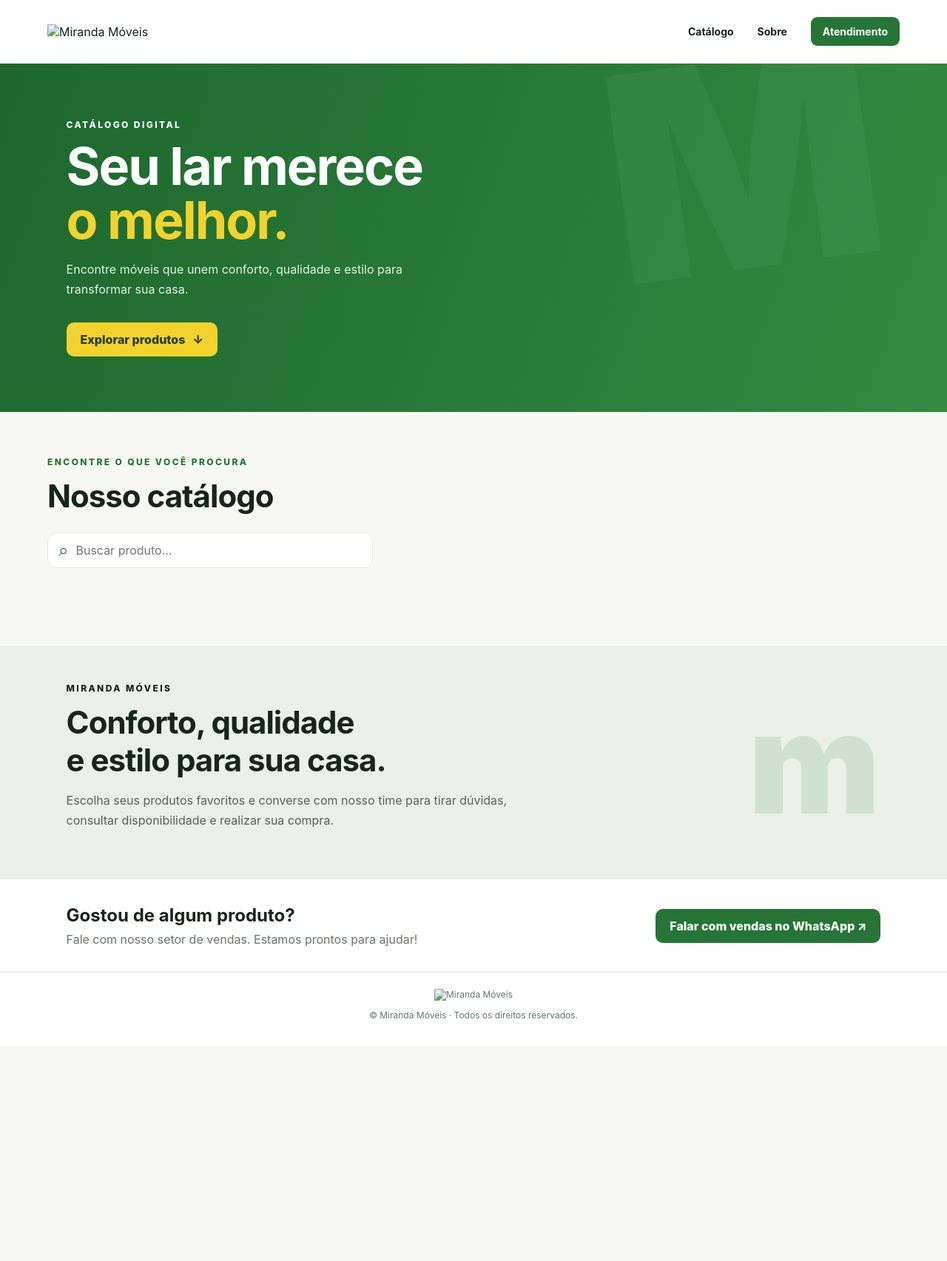
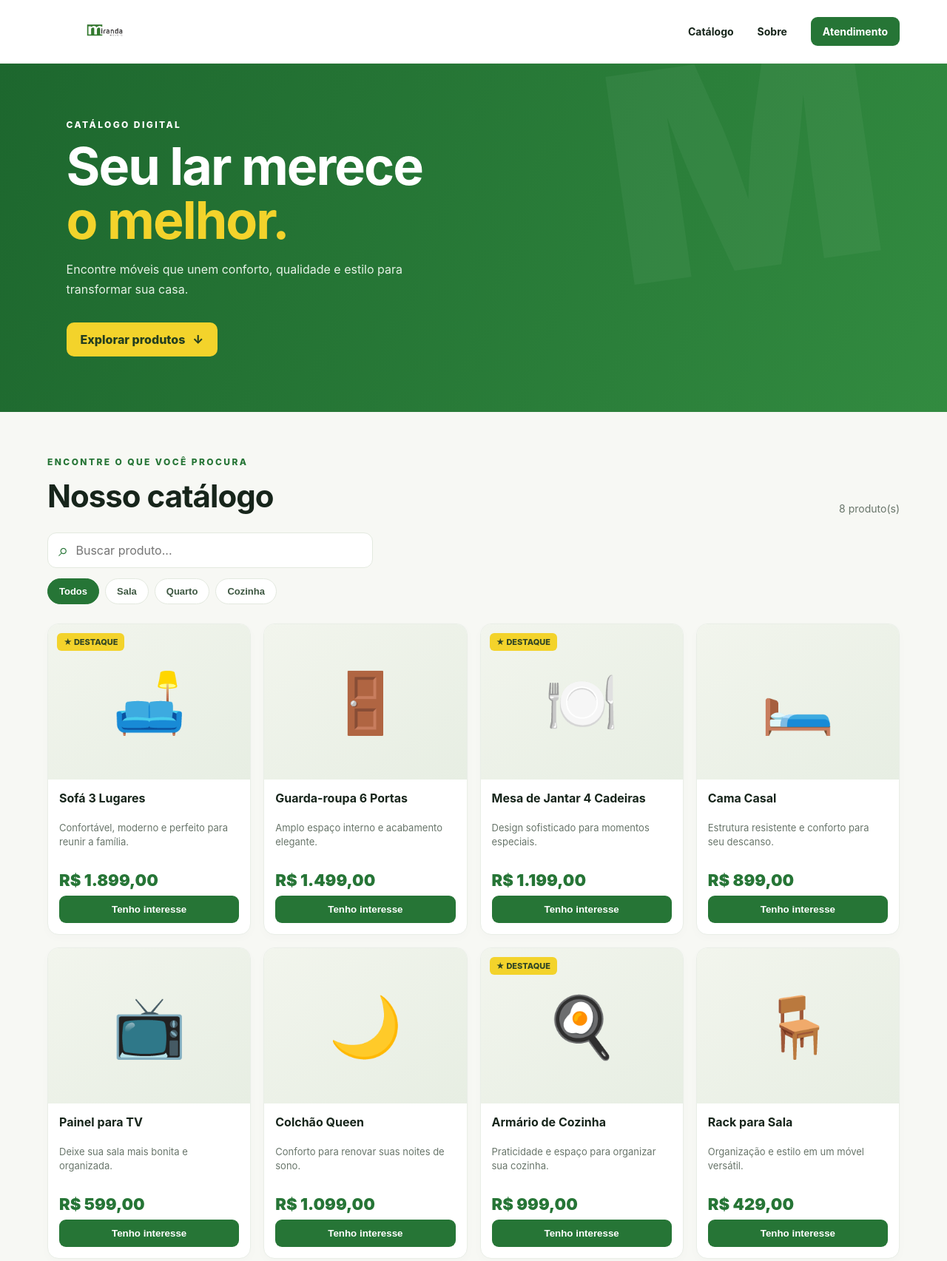
Before and after one commit to deividmattos7/miranda-catalogo, a plain HTML site: page index.html in a window 1280 px wide. Shown: the top 1705 px of the page at 74% size. Before the commit the page ends 1414 px from the top, so only its background shows below. Drawn offline with Linux system fonts and the light colour scheme; files that its build step writes are made by us from their sources.

Commit message:
Update index.html

```diff
--- a/index.html
+++ b/index.html
@@ -3,13 +3,13 @@
 <head>
 <meta charset="utf-8"><meta name="viewport" content="width=device-width,initial-scale=1">
 <meta name="description" content="Confira o catálogo digital Miranda Móveis e fale com nossa equipe de vendas pelo WhatsApp.">
-<title>Catálogo | Miranda Móveis</title><link rel="stylesheet" href="css/style.css">
+<title>Catálogo | Miranda Móveis</title><link rel="stylesheet" href="style.css">
 </head><body>
-<header class="site-header"><a class="logo-link" href="index.html" aria-label="Miranda Móveis - início"><img src="assets/logo-miranda.png" alt="Miranda Móveis"></a><nav><a href="#catalogo">Catálogo</a><a href="#sobre">Sobre</a><a class="header-cta" href="#atendimento">Atendimento</a></nav></header>
+<header class="site-header"><a class="logo-link" href="index.html" aria-label="Miranda Móveis - início"><img src="logo-miranda.png" alt="Miranda Móveis"></a><nav><a href="#catalogo">Catálogo</a><a href="#sobre">Sobre</a><a class="header-cta" href="#atendimento">Atendimento</a></nav></header>
 <section class="hero"><div class="hero-inner"><p class="eyebrow">CATÁLOGO DIGITAL</p><h1>Seu lar merece<br><span>o melhor.</span></h1><p>Encontre móveis que unem conforto, qualidade e estilo para transformar sua casa.</p><a class="btn btn-yellow" href="#catalogo">Explorar produtos <span>↓</span></a></div><div class="hero-decor" aria-hidden="true">M</div></section>
 <main id="catalogo" class="catalog-section"><div class="section-heading"><div><p class="eyebrow green-text">ENCONTRE O QUE VOCÊ PROCURA</p><h2>Nosso catálogo</h2></div><span id="product-count" class="muted"></span></div><div class="catalog-tools"><label class="search-wrap"><span>⌕</span><input id="search" type="search" placeholder="Buscar produto..." aria-label="Buscar produtos"></label><div id="category-list" class="categories"></div></div><div id="products" class="product-grid" aria-live="polite"></div><div id="empty" class="empty-state hidden">Não encontramos produtos com esse filtro. Tente outra busca.</div></main>
 <section id="sobre" class="about"><div><p class="eyebrow">MIRANDA MÓVEIS</p><h2>Conforto, qualidade<br>e estilo para sua casa.</h2><p>Escolha seus produtos favoritos e converse com nosso time para tirar dúvidas, consultar disponibilidade e realizar sua compra.</p></div><div class="about-mark">m</div></section>
 <section id="atendimento" class="contact-strip"><div><h2>Gostou de algum produto?</h2><p>Fale com nosso setor de vendas. Estamos prontos para ajudar!</p></div><a id="contact-button" class="btn btn-green" target="_blank" rel="noopener">Falar com vendas no WhatsApp ↗</a></section>
-<footer><img src="assets/logo-miranda.png" alt="Miranda Móveis"><p>© <span id="year"></span> Miranda Móveis · Todos os direitos reservados.</p></footer>
+<footer><img src="logo-miranda.png" alt="Miranda Móveis"><p>© <span id="year"></span> Miranda Móveis · Todos os direitos reservados.</p></footer>
 <div id="interest-bar" class="interest-bar hidden"><div><strong><span id="interest-count">0</span> produto(s) selecionado(s)</strong><small>Envie sua seleção para nosso atendimento</small></div><button id="send-interest" class="btn btn-yellow">Enviar pelo WhatsApp ↗</button><button id="clear-interest" class="clear-btn" aria-label="Limpar seleção">×</button></div>
-<script src="js/catalog.js"></script></body></html>
+<script src="catalog.js"></script></body></html>
```
